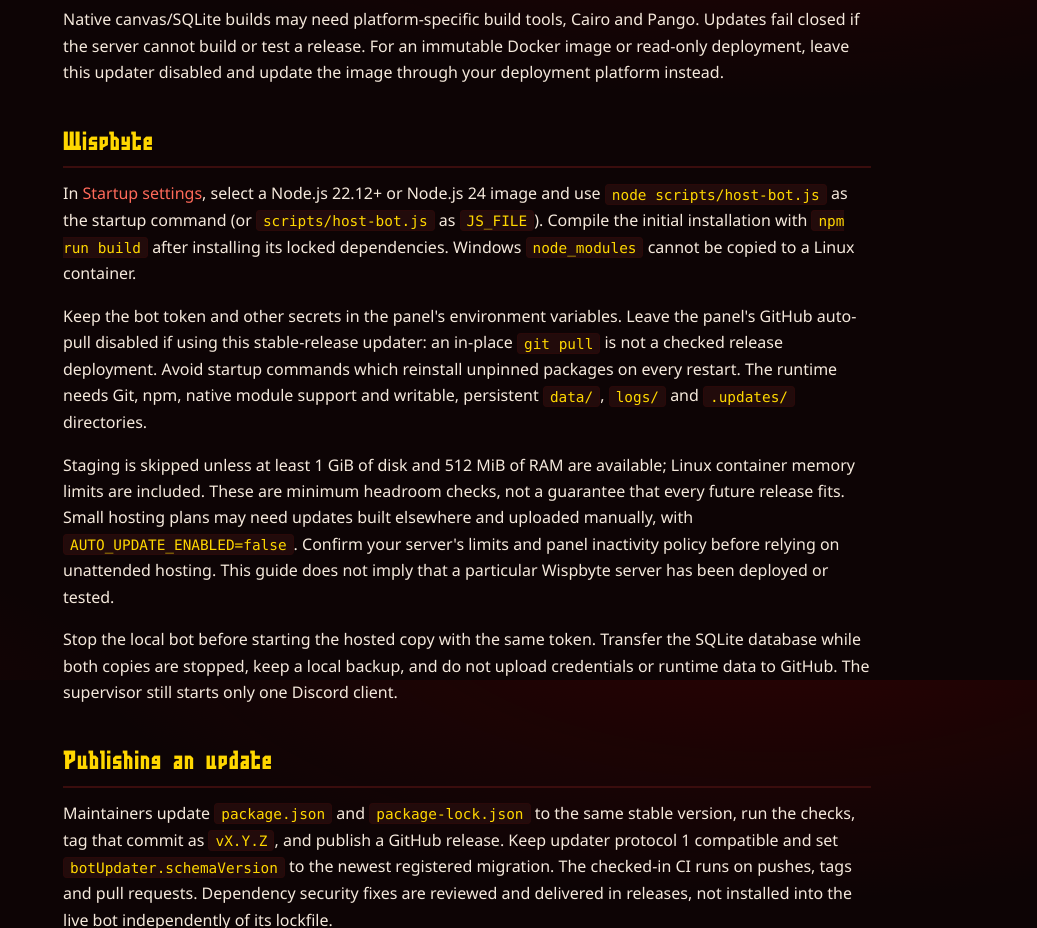
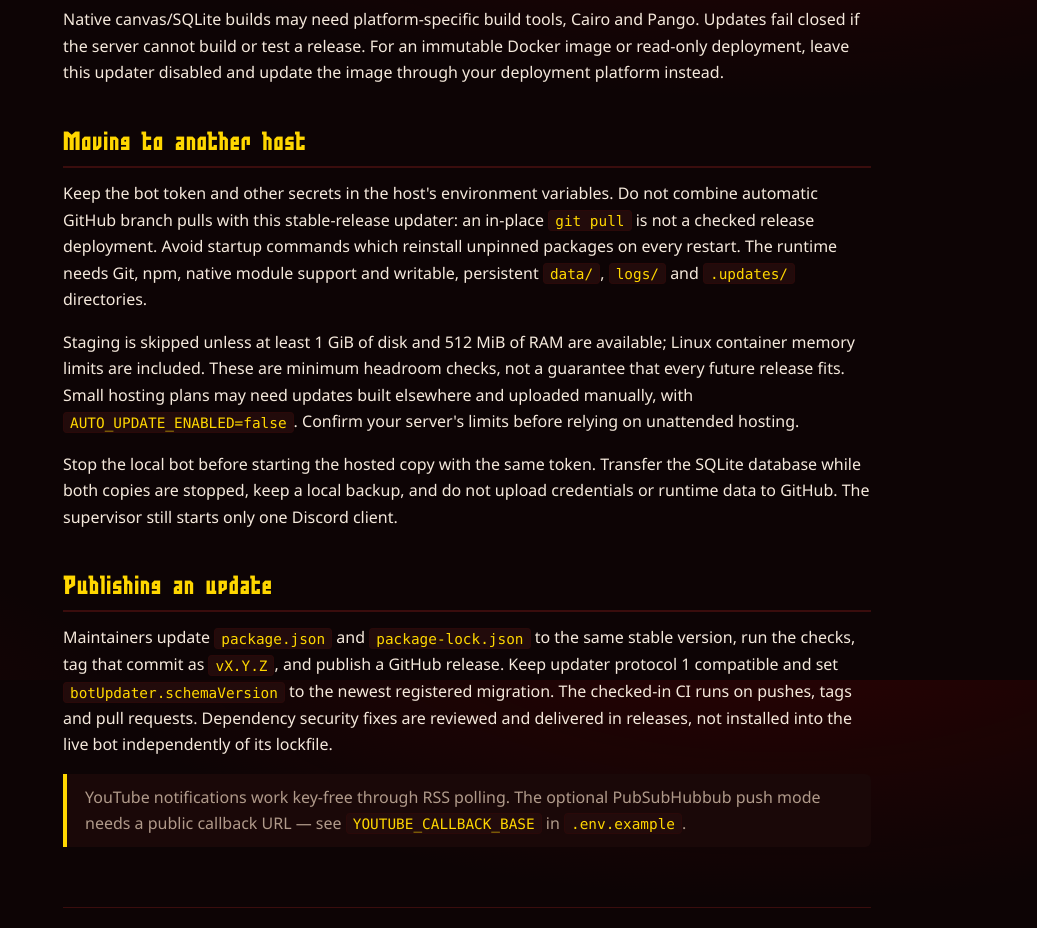
Before and after one commit to ArcyFlame/RA3-EVA-Bot, a website: page docs/self-hosting.html in a window 1280 px wide. Shown: the part 3320-4248 px from the top of the page, without its empty margins (243-1280 px from the left). Drawn offline with Linux system fonts and the light colour scheme.

Commit message:
Keep self-hosting guidance provider-neutral

```diff
--- a/docs/self-hosting.html
+++ b/docs/self-hosting.html
@@ -197,17 +197,10 @@ WantedBy=multi-user.target</code></pre>
         deployment platform instead.
       </p>
 
-      <h2>Wispbyte</h2>
+      <h2>Moving to another host</h2>
       <p>
-        In <a href="https://wispbyte.com/kb/startup-settings">Startup settings</a>, select a Node.js
-        22.12+ or Node.js 24 image and use <code>node scripts/host-bot.js</code> as the startup
-        command (or <code>scripts/host-bot.js</code> as <code>JS_FILE</code>). Compile the initial
-        installation with <code>npm run build</code> after installing its locked dependencies.
-        Windows <code>node_modules</code> cannot be copied to a Linux container.
-      </p>
-      <p>
-        Keep the bot token and other secrets in the panel's environment variables. Leave the panel's
-        GitHub auto-pull disabled if using this stable-release updater: an in-place
+        Keep the bot token and other secrets in the host's environment variables. Do not combine
+        automatic GitHub branch pulls with this stable-release updater: an in-place
         <code>git pull</code> is not a checked release deployment. Avoid startup commands which
         reinstall unpinned packages on every restart. The runtime needs Git, npm, native module
         support and writable, persistent <code>data/</code>, <code>logs/</code> and
@@ -218,8 +211,7 @@ WantedBy=multi-user.target</code></pre>
         container memory limits are included. These are minimum headroom checks, not a guarantee
         that every future release fits. Small hosting plans may need updates built elsewhere and
         uploaded manually, with <code>AUTO_UPDATE_ENABLED=false</code>. Confirm your server's limits
-        and panel inactivity policy before relying on unattended hosting. This guide does not imply
-        that a particular Wispbyte server has been deployed or tested.
+        before relying on unattended hosting.
       </p>
       <p>
         Stop the local bot before starting the hosted copy with the same token. Transfer the SQLite
```
